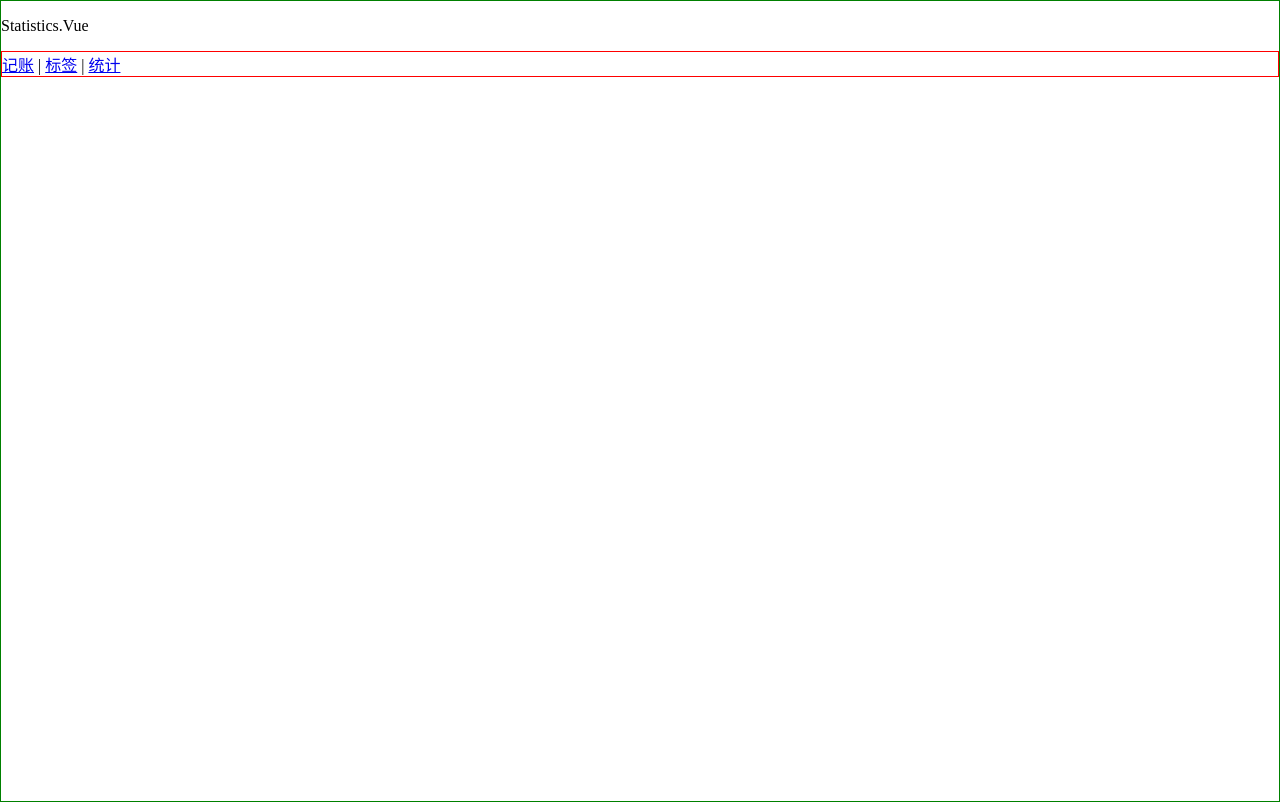
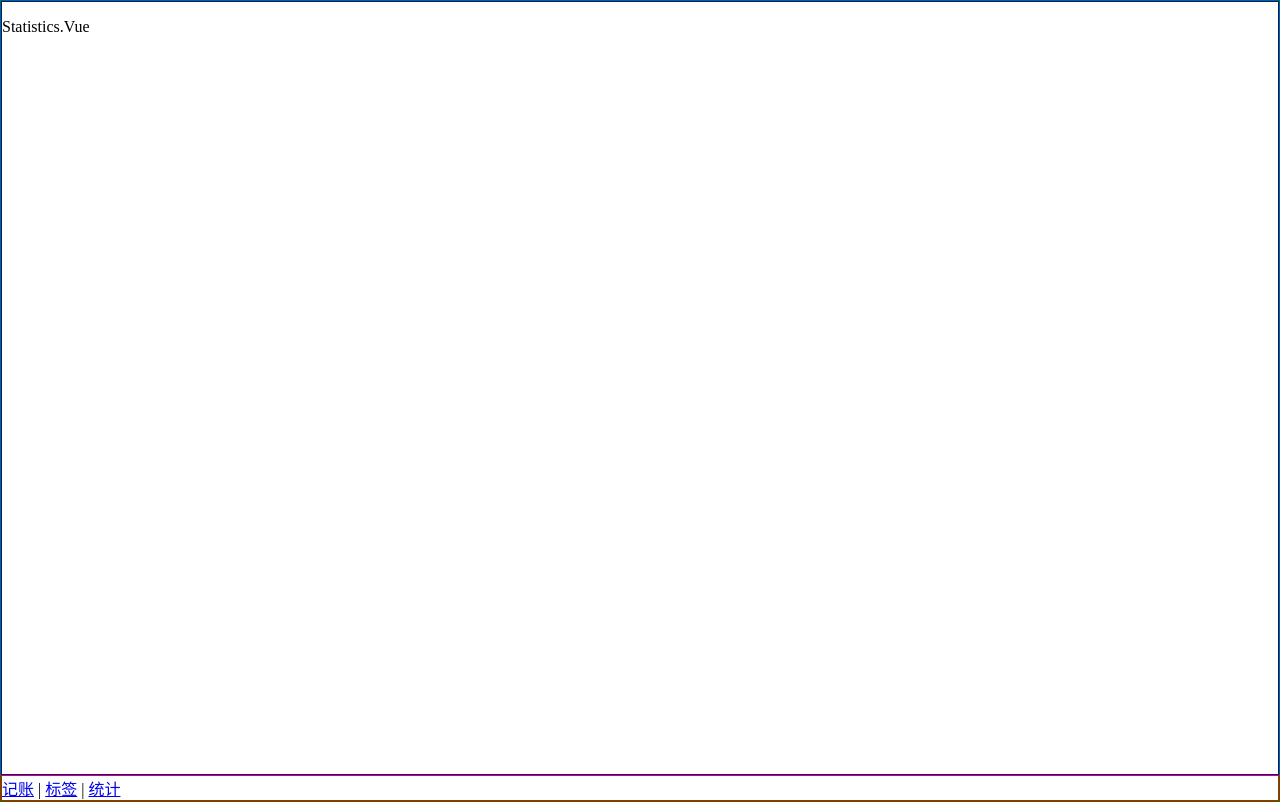
Before and after one commit to youzhitang/Sweetsugar, a Vue app: page /#/statistics in a window 1280 px wide. Built offline with nearby package versions, Linux system fonts and the light colour scheme.

Commit message:
使用slot重构

```diff
--- /dev/null
+++ b/src/components/Layout.vue
@@ -0,0 +1,28 @@
+<template>
+  <div class="nav-wrapper">
+    <div class="content">
+      <slot/>
+    </div>
+    <Nav/>
+  </div>
+</template>
+
+<script lang="ts">
+export default {
+name: "Layout"
+}
+</script>
+
+<style lang="scss" scoped>
+.nav-wrapper {
+  display: flex;
+  flex-direction: column;
+  height: 100vh;
+}
+
+.content {
+  flex-grow: 1;
+  overflow: auto;
+  border: 1px solid blue;
+}
+</style>
--- a/src/main.ts
+++ b/src/main.ts
@@ -4,10 +4,12 @@
 import './registerServiceWorker';
 import router from './router';
 import store from './store';
+import Layout from '@/components/Layout.vue';
 
 Vue.config.productionTip = false;
 
-Vue.component('Nav', Nav);
+Vue.component('Nav', Nav)
+Vue.component('Layout',Layout)
 
 new Vue({
   router,
--- a/src/views/Labels.vue
+++ b/src/views/Labels.vue
@@ -1,10 +1,7 @@
 <template>
-  <div class="nav-wrapper">
-    <div class="content">
+    <Layout>
       <p>Labels.Vue</p>
-    </div>
-    <Nav/>
-  </div>
+    </Layout>
 </template>
 
 <script lang="ts">
@@ -15,16 +12,5 @@
 </script>
 
 <style lang="scss" scoped>
-.nav-wrapper {
-  display: flex;
-  flex-direction: column;
-  height: 100vh;
-}
-
-.content {
-  flex-grow: 1;
-  overflow: auto;
-  border: 1px solid blue;
-}
 
 </style>
--- a/src/views/Money.vue
+++ b/src/views/Money.vue
@@ -1,10 +1,7 @@
 <template>
-  <div class="nav-wrapper">
-    <div class="content">
-      <p> Money.vue</p>
-    </div>
-    <Nav/>
-  </div>
+    <Layout>
+      <p> 你好</p>
+    </Layout>
 </template>
 
 <script lang="ts">
@@ -15,15 +12,5 @@
 </script>
 
 <style lang="scss" scoped>
-.nav-wrapper {
-  display: flex;
-  flex-direction: column;
-  height: 100vh;
-}
 
-.content {
-  border: 1px solid blue;
-  overflow: auto;
-  flex-grow: 1;
-}
 </style>
--- a/src/views/Statistics.vue
+++ b/src/views/Statistics.vue
@@ -1,12 +1,7 @@
 <template>
-<div class="nav-wrapper">
-  <div>
-    <p>
-      Statistics.Vue
-    </p>
-  </div>
-  <Nav/>
-</div>
+<Layout>
+  <p> Statistics.Vue </p>
+</Layout>
 </template>
 
 <script lang="ts">
@@ -16,14 +11,5 @@
 </script>
 
 <style lang="scss" scoped>
-.nav-wrapper{
-  display: flex;
-  flex-direction: column;
-  height: 100vh;
-}
-.content{
-  border: 1px solid blue;
-  overflow: auto;
-  flex-grow: 1;
-}
+
 </style>
```
